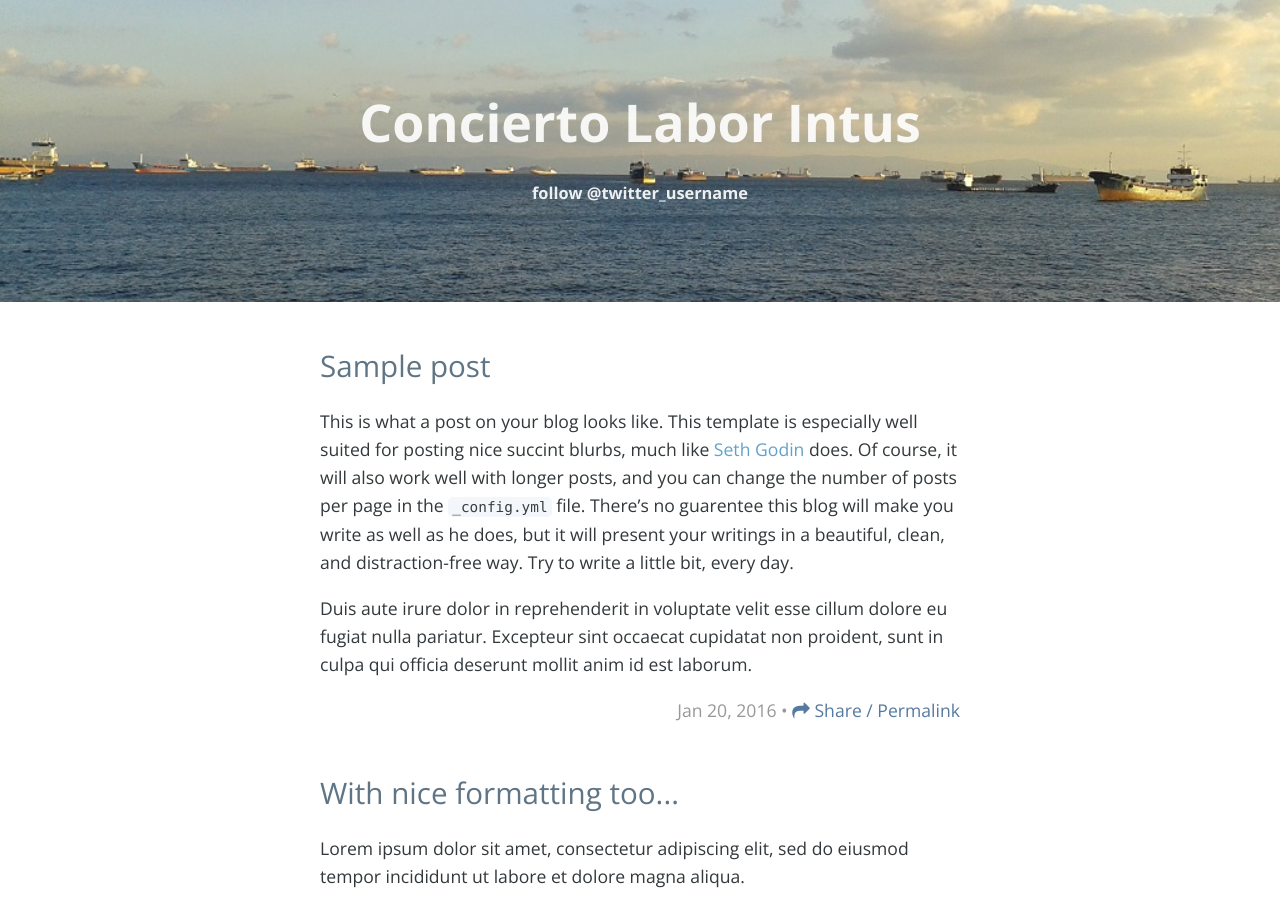
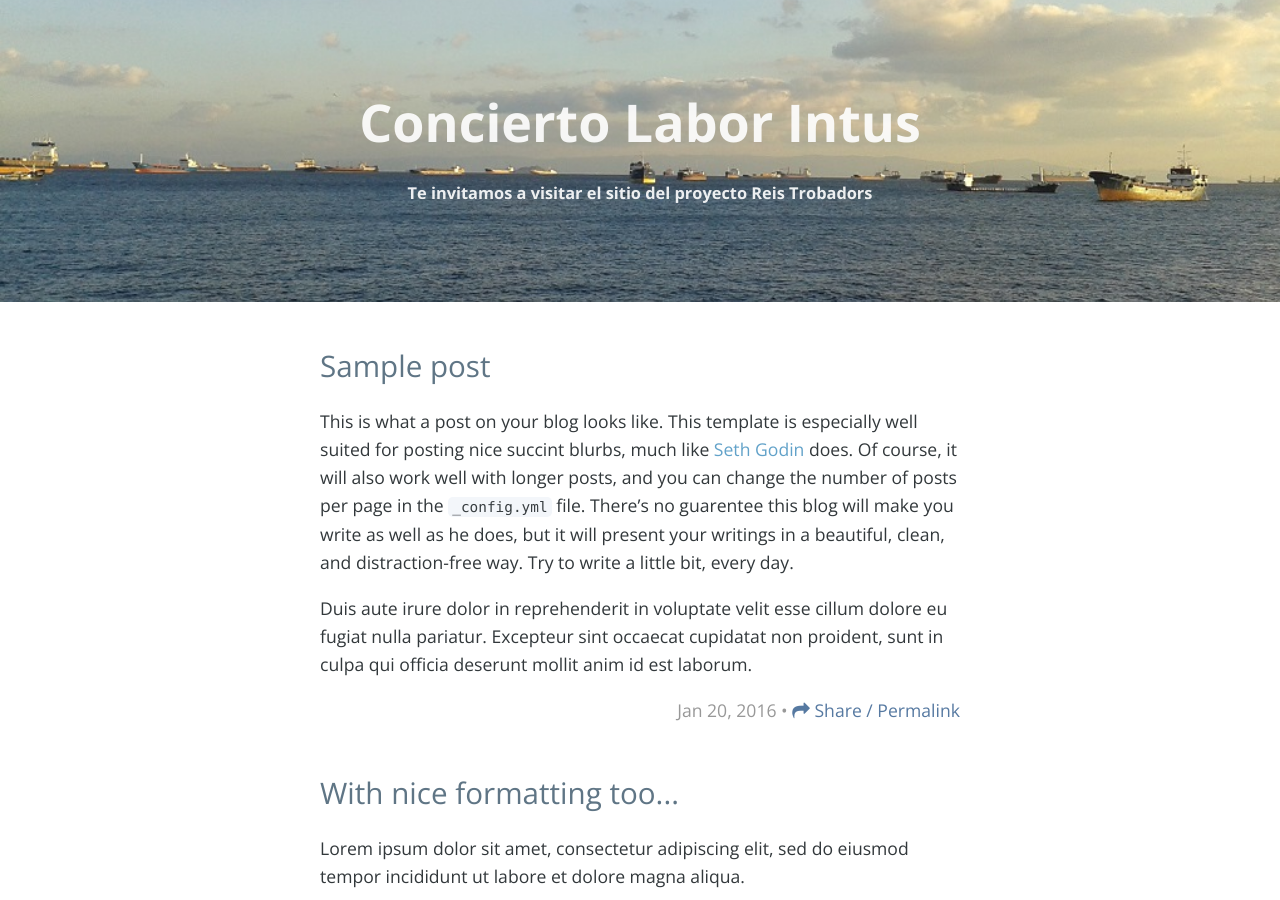
Before and after one commit to gabrielcalarco/cayman-blog-master, a Jekyll site: the page built from index.html, in a window 1280 px wide and 900 px high. Built offline with Jekyll 4.4.1, drawn with Linux system fonts in a browser that asks for light colours; nearby versions of some CDN libraries; the list of posts is cut into pages by our own code; comment, search, counter and statistics services are not loaded.

Commit message:
enlace poesia medieval

```diff
--- a/_config.yml
+++ b/_config.yml
@@ -8,7 +8,7 @@
 # Site settings
 title: Concierto Labor Intus
 description: '' # write a nice description for your blog
-baseurl: '/cayman-blog' # the subpath of your site, e.g. /blog
+baseurl: '/concierto_laborintus' # the subpath of your site, e.g. /blog
 url: 'https://gabrielcalarco.github.io/' # the base hostname & protocol for your site http://www.example.com
 # google_analytics: 'UA-XXXXXX-X'
 twitter_username: 'twitter_username'
--- a/_includes/header.html
+++ b/_includes/header.html
@@ -1,5 +1,5 @@
 <header class="page-header">
      <h1 class="project-name"> <a class="header-link" href="{{ site.baseurl }}/"> {{ site.title }}</a></h1>
      <!--<h3 style="font-weight: lighter;">a blog for <a class="header-link" href="http://canijustgo.com/" target="_blank">canijustgo.com</a></h3>-->
-     <h3>{% if site.twitter_username %}<a class="header-link" href="http://twitter.com/{{ site.twitter_username }}" target="_blank">follow @{{ site.twitter_username }}</a></h3>{% endif %}
+     <h3><a class="header-link" href="https://hdlab.space/Poesia-Medieval/" target="_blank">Te invitamos a visitar el sitio del proyecto Reis Trobadors</a></h3>
 </header>
```
